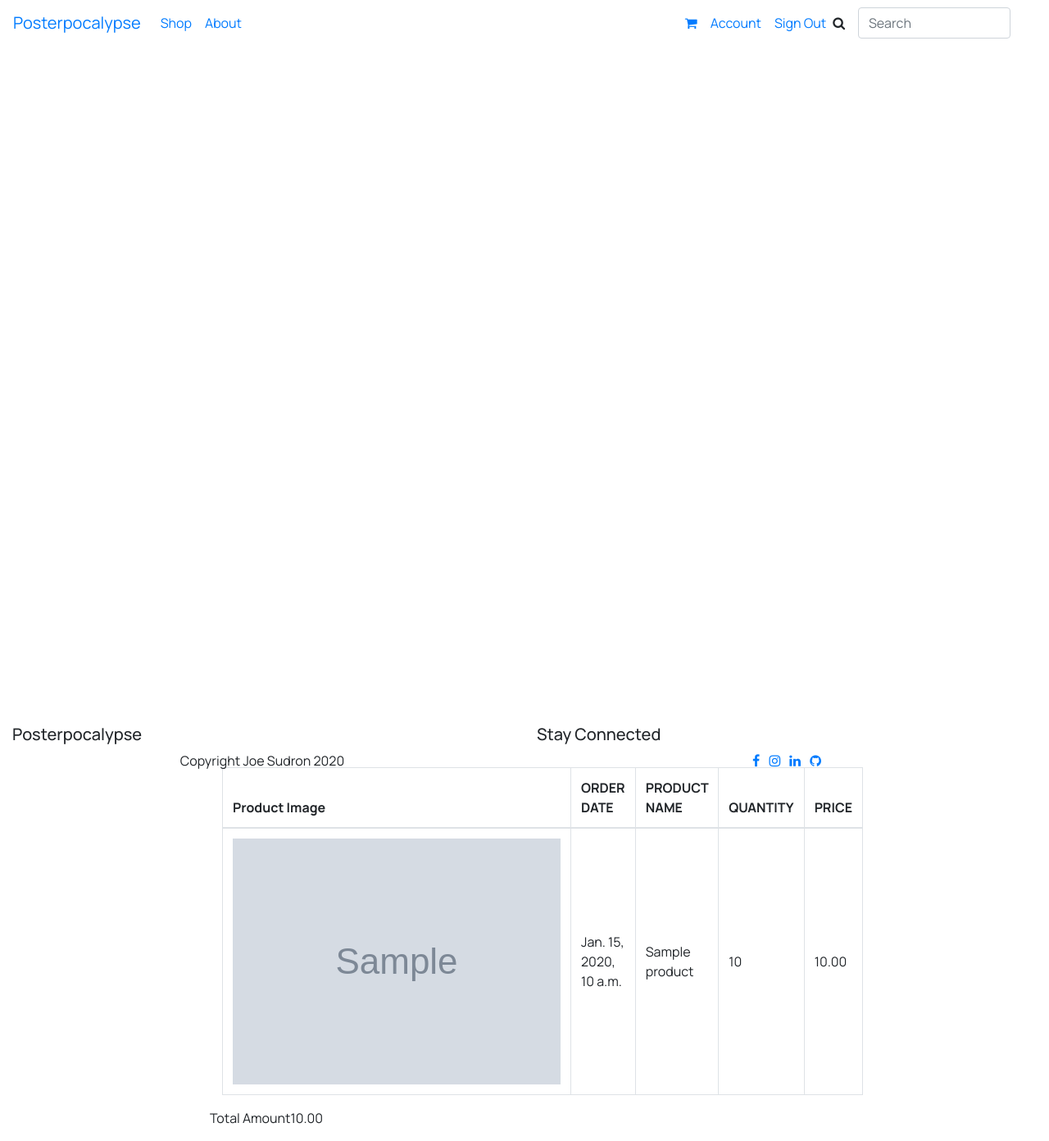
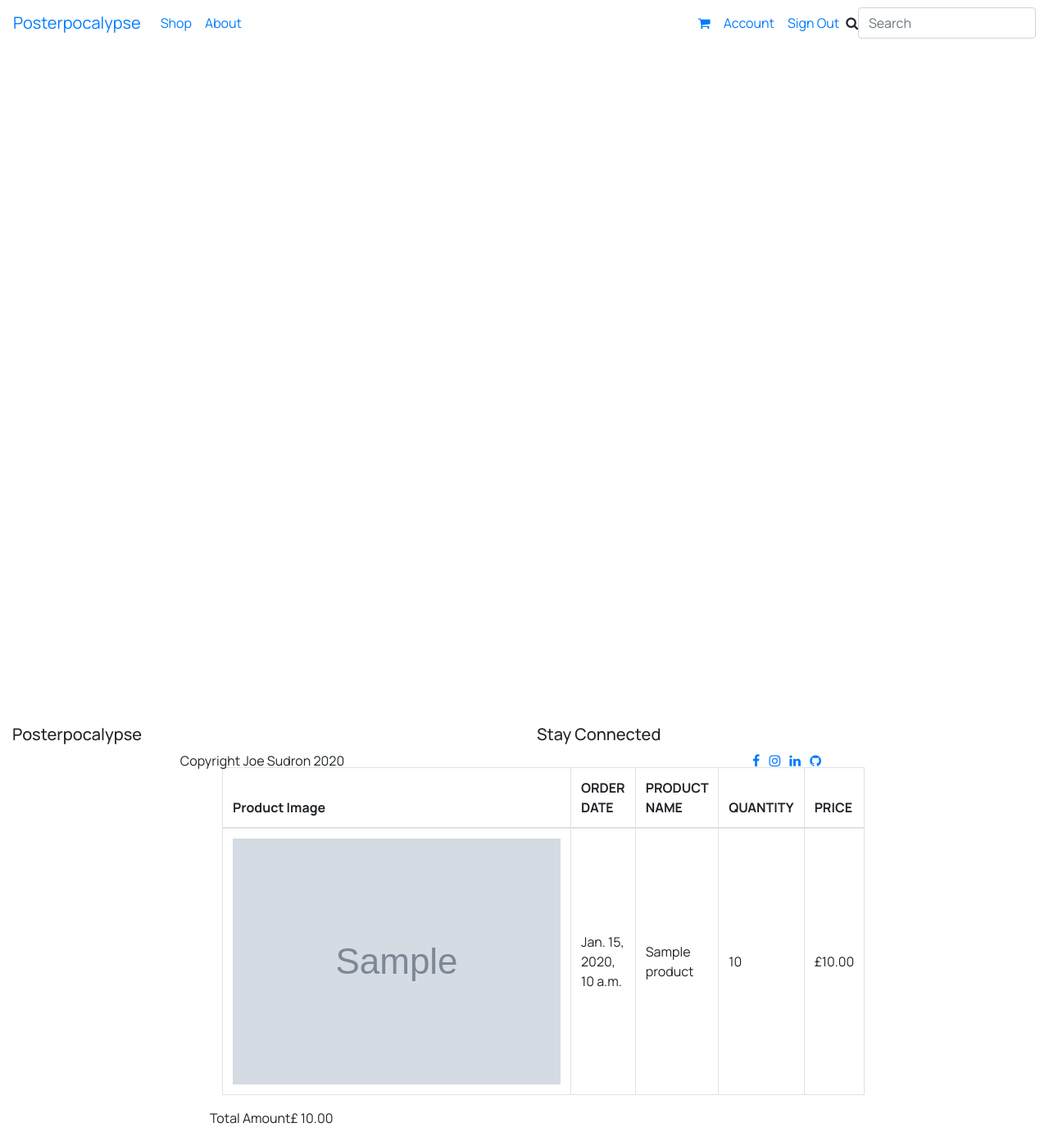
Before and after one commit to JSudron/posterpocalypse-shop, a Django app: page /checkout/order_history/ in a window 1280 px wide. Shown: the whole page at 82% size. Run offline with Django 3.2, Linux system fonts and the light colour scheme; a user stored in the database is signed in; tables that the repository leaves empty hold one stand-in row (values such as "Sample post"); grey boxes marked "Sample" are stand-in pictures; some libraries are stand-ins or nearby versions; some web fonts are replaced.

Commit message:
fixed the search function on the navbar

```diff
--- a/checkout/templates/order_confirmation.html
+++ b/checkout/templates/order_confirmation.html
@@ -9,7 +9,7 @@
 		<tr>
 			<td>
 				<br/>
-				<h3>Thanks {{ user.username }}</h3>
+				<h3>Thanks for placing an order {{ user.username }}</h3>
 				<br/>
 				<h4>Your Order</h4>
 				<br/>
--- a/checkout/templates/order_history.html
+++ b/checkout/templates/order_history.html
@@ -1,6 +1,8 @@
 {% extends 'base.html' %}
-
-    {% load static from staticfiles %}
+{% load static %}
+{% load bootstrap_tags %}
+{% block page_title %}{{ user }}'s Orders{% endblock %}
+{% block page_heading %}{{ user }}'s Orders{% endblock %}
 {% block content %}
 <section>
     <div class="order-history-wrapper push-footer-down">
@@ -20,7 +22,6 @@
                 <div class="col-md-10 col-sm-12 col-xs-12">
                 <h3 class="headers-history text-white">Order History</h3>
                 {% for order in orders %}
-
                 <div class="table_block clearfix" id="order-detail-content">
                     <table class="table table-bordered" id="cart_summary">
                         <thead>
@@ -48,7 +49,7 @@
                                 <span>{{ item.quantity }}</span>
                             </td>
                                 <td data-title="PRICE" class="table-history">
-                                <span class="price"><i class="fas fa-euro-sign"></i>{{ item.product.price }}</span>
+                                <span class="price">£{{ item.product.price }}</span>
                             </td>
                         </tr>
                         {% endfor %}
@@ -56,14 +57,10 @@
                     </table>
 
                 </div>
-
-
-                <p class="row total-history"><span class="pull-left col-xs-6">Total Amount</span><span class="col-xs-6 pull-right text-right"><i class="fas fa-euro-sign"></i>{{order.order.total_cost}}</span></p>
-
+                <p class="row total-history"><span class="pull-left col-xs-6">Total Amount</span><span class="col-xs-6 pull-right text-right">£ {{order.order.total_cost}}</span></p>
                 {% endfor %}
                 </div>
             </div>
         </div>
     </div>
-</section>
 {% endblock %}
--- a/templates/base.html
+++ b/templates/base.html
@@ -67,8 +67,8 @@
 			</ul>
 			<form class="form-inline md-form mb-0">
 				<i class="fa fa-search" aria-hidden="true"></i>
-				<input class="form-control font-bold w-75 ml-3" type="text" placeholder="Search" aria-label="Search">
-                    </form>
+				<input class="form-control search-input" id="search_input" maxlength="20" name="q" placeholder="Search" type="search" aria-label="Search" required/>
+            </form>
 		</div>
 		<!-- Collapsible content -->
 	</nav>
```
Lines whose indentation alone changed are shown as unchanged.
